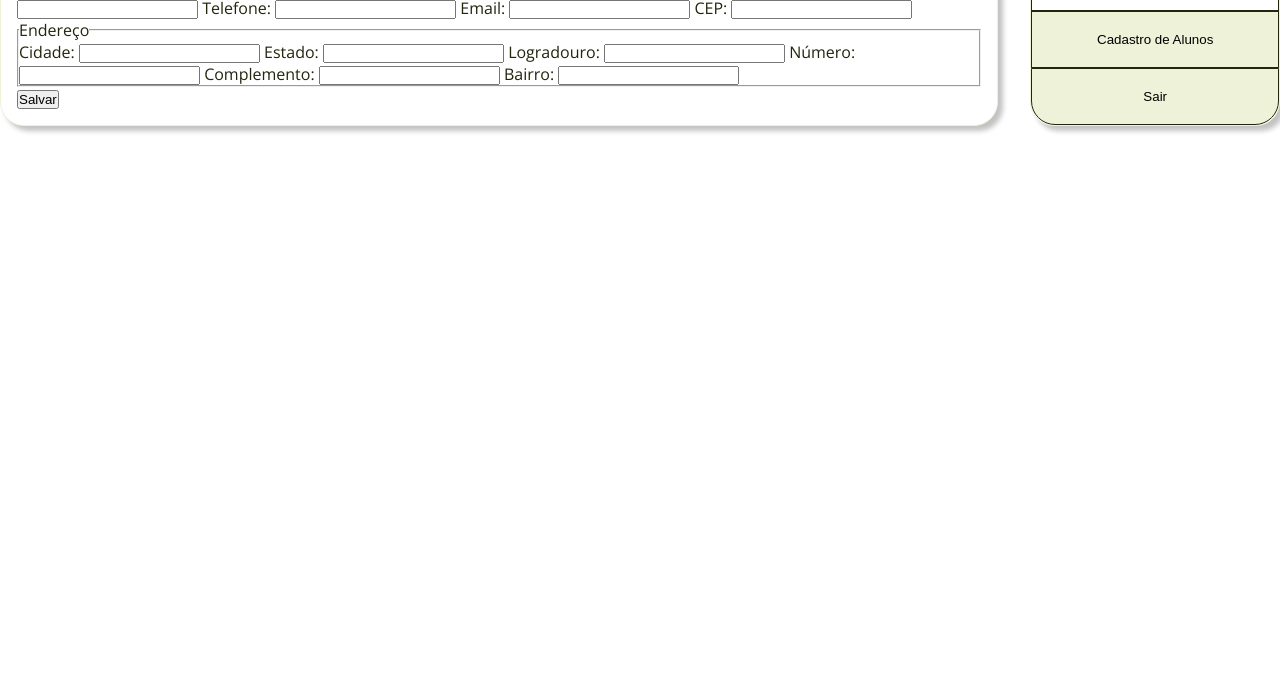
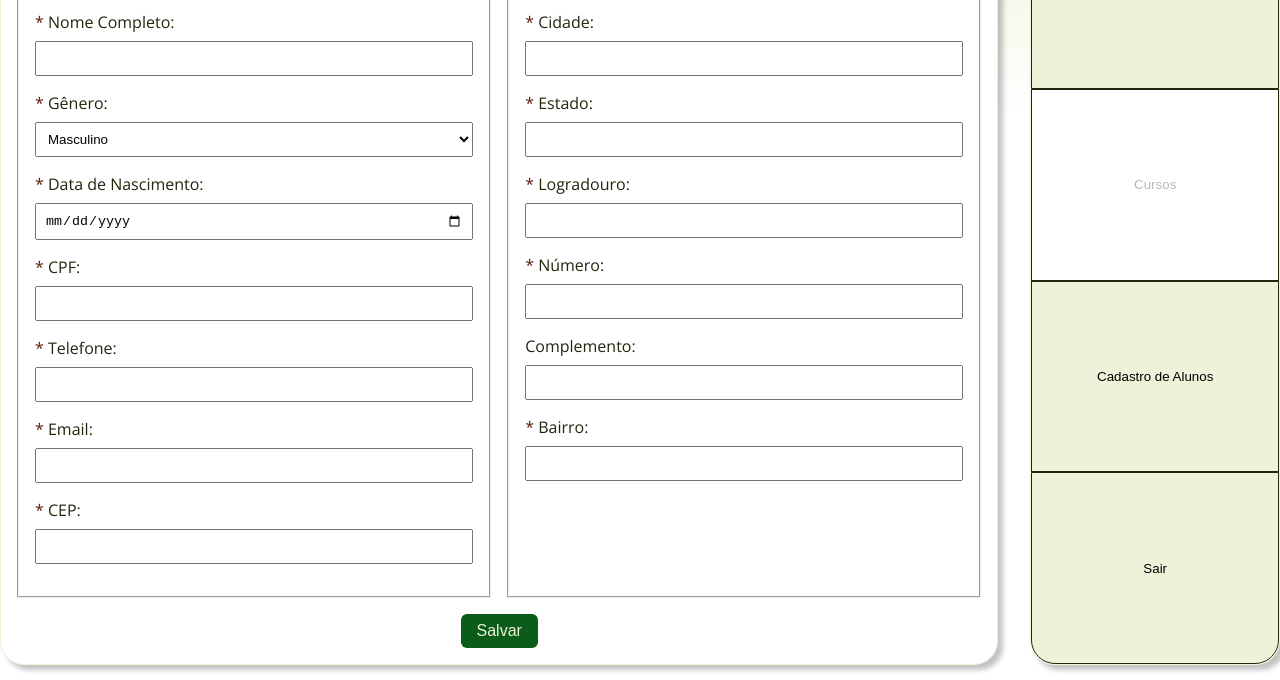
Before and after one commit to juliogramos/AVA-Educa-Plus, a website: page cadastro-aluno/cadastro-aluno.html in a window 1280 px wide. Shown: the part 120-800 px from the top of the page. Drawn offline with nearby package versions, Linux system fonts and the light colour scheme.

Commit message:
estiliza formulário de cadastro de alunos

```diff
--- a/cadastro-aluno/cadastro-aluno.css
+++ b/cadastro-aluno/cadastro-aluno.css
@@ -41,3 +41,60 @@ h1 {
     text-align: center;
     margin: var(--space-single);
 }
+
+/* FORMULÁRIO */
+.required {
+    color: var(--color-tertiary);
+}
+
+form {
+    display: flex;
+    flex-direction: column;
+    align-items: center;
+    gap: var(--space-double);
+}
+
+.form-grid {
+    display: grid;
+    grid-template-columns: 1fr 1fr;
+    gap: var(--space-double);
+    width: 100%;
+}
+
+.input-div {
+    display: flex;
+    flex-direction: column;
+    gap: var(--space-single);
+}
+
+.input-div input,
+.input-div select {
+    padding: var(--space-single);
+    max-width: 500px;
+}
+
+.form-column {
+    display: flex;
+    flex-direction: column;
+    gap: var(--space-double);
+    padding: var(--space-double);
+}
+
+.submit-button {
+    width: fit-content;
+    background-color: var(--color-accent);
+    color: var(--color-primary);
+    border: none;
+    border-radius: calc(var(--border-radius) / 4);
+    padding: var(--space-single) var(--space-double);
+    font-size: 16px;
+    cursor: pointer;
+}
+
+.submit-button:hover {
+    background-color: var(--color-secondary);
+}
+
+.submit-button:focus {
+    outline-color: var(--color-tertiary);
+}
--- a/cadastro-aluno/cadastro-aluno.html
+++ b/cadastro-aluno/cadastro-aluno.html
@@ -44,7 +44,15 @@
             <main class="shadow-default">
                 <h1>Cadastro de Alunos</h1>
                 <form>
-                    <label for="nome">Nome Completo: </label>
+                    <div class="form-grid">
+                        <fieldset class="form-column">
+                            <legend>Dados Básicos</legend>
+
+                            <div class="input-div">
+                                <label for="nome"
+                                    ><span class="required">* </span>Nome
+                                    Completo:
+                                </label>
                                 <input
                                     type="text"
                                     name="nome"
@@ -53,65 +61,157 @@
                                     min="4"
                                     max="80"
                                 />
+                            </div>
 
-                    <label for="genero">Gênero: </label>
+                            <div class="input-div">
+                                <label for="genero"
+                                    ><span class="required">* </span>Gênero:
+                                </label>
                                 <select name="genero" id="genero" required>
                                     <option value="masculino">Masculino</option>
                                     <option value="feminino">Feminino</option>
                                     <option value="outro">Outro</option>
                                 </select>
+                            </div>
 
-                    <label for="data">Data de Nascimento: </label>
-                    <input type="date" name="data" id="data" required />
+                            <div class="input-div">
+                                <label for="data"
+                                    ><span class="required">* </span>Data de
+                                    Nascimento:
+                                </label>
+                                <input
+                                    type="date"
+                                    name="data"
+                                    id="data"
+                                    required
+                                />
+                            </div>
 
-                    <label for="cpf">CPF: </label>
-                    <input type="number" name="cpf" id="cpf" required />
+                            <div class="input-div">
+                                <label for="cpf"
+                                    ><span class="required">* </span>CPF:
+                                </label>
+                                <input
+                                    type="number"
+                                    name="cpf"
+                                    id="cpf"
+                                    required
+                                />
+                            </div>
 
-                    <label for="telefone">Telefone: </label>
-                    <input type="tel" name="telefone" id="telefone" required />
+                            <div class="input-div">
+                                <label for="telefone"
+                                    ><span class="required">* </span>Telefone:
+                                </label>
+                                <input
+                                    type="tel"
+                                    name="telefone"
+                                    id="telefone"
+                                    required
+                                />
+                            </div>
 
-                    <label for="email">Email: </label>
-                    <input type="email" name="email" id="email" required />
+                            <div class="input-div">
+                                <label for="email"
+                                    ><span class="required">* </span>Email:
+                                </label>
+                                <input
+                                    type="email"
+                                    name="email"
+                                    id="email"
+                                    required
+                                />
+                            </div>
 
-                    <label for="cep">CEP: </label>
-                    <input type="number" name="cep" id="cep" required />
+                            <div class="input-div">
+                                <label for="cep"
+                                    ><span class="required">* </span>CEP:
+                                </label>
+                                <input
+                                    type="number"
+                                    name="cep"
+                                    id="cep"
+                                    required
+                                />
+                            </div>
 
-                    <fieldset>
+                            <p class="msg"></p>
+                        </fieldset>
+
+                        <fieldset class="form-column">
                             <legend>Endereço</legend>
 
-                        <label for="cidade">Cidade: </label>
-                        <input type="text" name="cidade" id="cidade" required />
+                            <div class="input-div">
+                                <label for="cidade"
+                                    ><span class="required">* </span>Cidade:
+                                </label>
+                                <input
+                                    type="text"
+                                    name="cidade"
+                                    id="cidade"
+                                    required
+                                />
+                            </div>
 
-                        <label for="estado">Estado: </label>
-                        <input type="text" name="estado" id="estado" required />
+                            <div class="input-div">
+                                <label for="estado"
+                                    ><span class="required">* </span>Estado:
+                                </label>
+                                <input
+                                    type="text"
+                                    name="estado"
+                                    id="estado"
+                                    required
+                                />
+                            </div>
 
-                        <label for="logradouro">Logradouro: </label>
+                            <div class="input-div">
+                                <label for="logradouro"
+                                    ><span class="required">* </span>Logradouro:
+                                </label>
                                 <input
                                     type="text"
                                     name="logradouro"
                                     id="logradouro"
                                     required
                                 />
+                            </div>
 
-                        <label for="numero">Número: </label>
+                            <div class="input-div">
+                                <label for="numero"
+                                    ><span class="required">* </span>Número:
+                                </label>
                                 <input
                                     type="number"
                                     name="numero"
                                     id="numero"
                                     required
                                 />
+                            </div>
 
+                            <div class="input-div">
                                 <label for="complemento">Complemento: </label>
                                 <input
                                     type="text"
                                     name="complemento"
                                     id="complemento"
                                 />
+                            </div>
 
-                        <label for="bairro">Bairro: </label>
-                        <input type="text" name="bairro" id="bairro" required />
+                            <div class="input-div">
+                                <label for="bairro"
+                                    ><span class="required">* </span>Bairro:
+                                </label>
+                                <input
+                                    type="text"
+                                    name="bairro"
+                                    id="bairro"
+                                    required
+                                />
+                            </div>
                         </fieldset>
-                    <button type="submit">Salvar</button>
+                    </div>
+                    <button type="submit" class="submit-button">Salvar</button>
                 </form>
             </main>
         </div>
```
Lines whose indentation alone changed are shown as unchanged.
